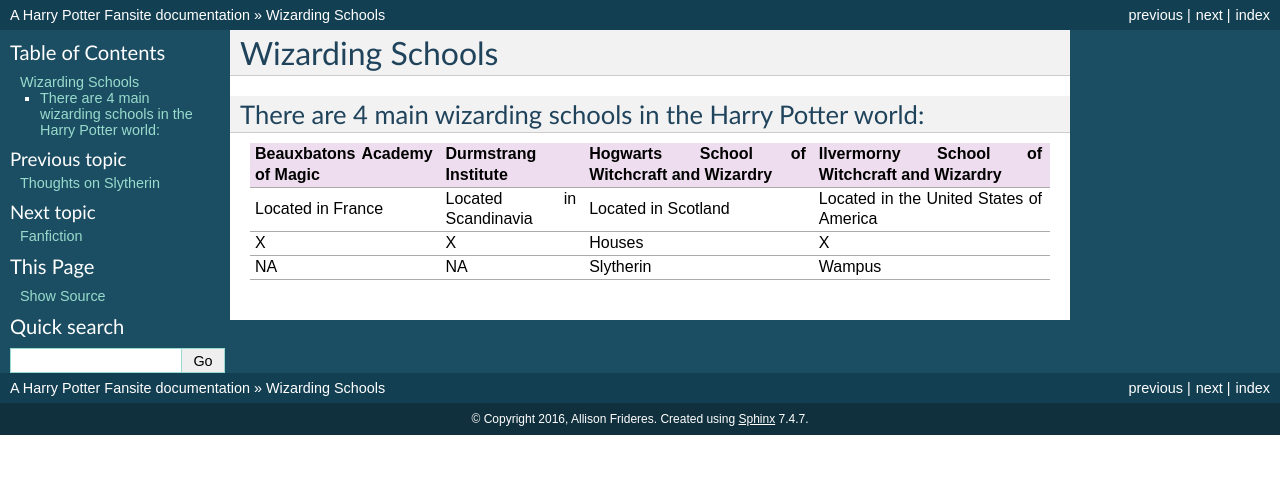
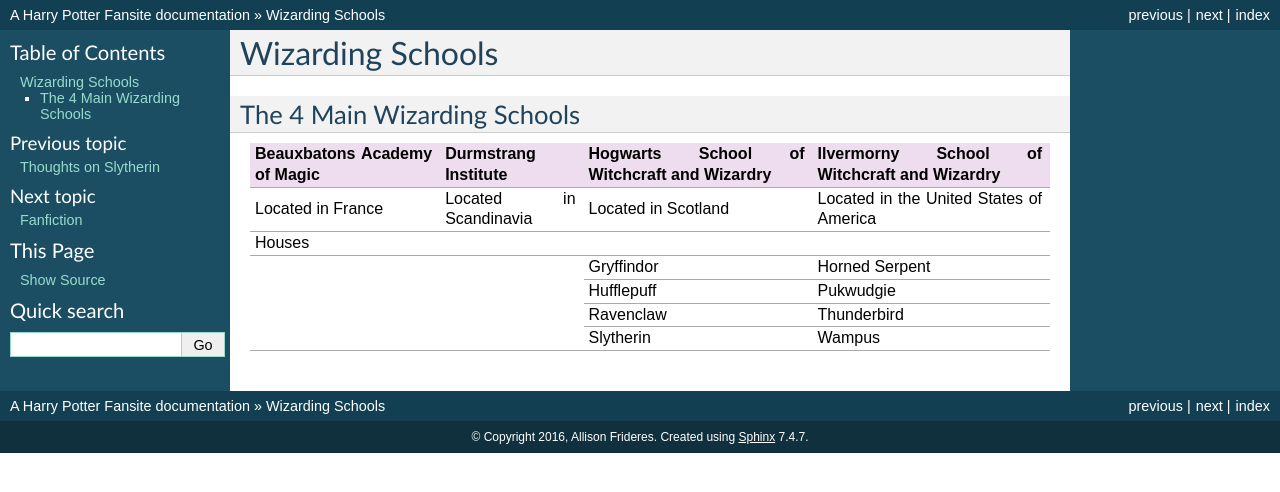
Before and after one commit to AshMad95/harrypotter, a Sphinx documentation site: the page built from source/wizarding_schools/wizarding_schools.rst, in a window 1280 px wide. Shown: the top 492 px of the page. Built offline with Sphinx 7.4.7, drawn with Linux system fonts in a browser that asks for light colours.

Commit message:
Changed the table to make it look the correct way

```diff
--- a/source/wizarding_schools/wizarding_schools.rst
+++ b/source/wizarding_schools/wizarding_schools.rst
@@ -1,21 +1,21 @@
 Wizarding Schools
 =================
 
-There are 4 main wizarding schools in the Harry Potter world:
----------------------------------------------------------------
+The 4 Main Wizarding Schools
+------------------------
 
-============================  ========================  ==========================================  ============================================
-Beauxbatons Academy of Magic    Durmstrang Institute    Hogwarts School of Witchcraft and Wizardry  Ilvermorny School of Witchcraft and Wizardry
-============================  ========================  ==========================================  ============================================
-    Located in France          Located in Scandinavia             Located in Scotland                 Located in the United States of America
-----------------------------  ------------------------  ------------------------------------------  --------------------------------------------
-X                             X                         Houses                                      X
-----------------------------  ------------------------  ------------------------------------------  --------------------------------------------
-NA                            NA                        Gryffindor                                  Horned Serpent
-                                                        ------------------------------------------  --------------------------------------------
-                                                        Hufflepuff                                  Pukwudgie
-                                                        ------------------------------------------  --------------------------------------------
-                                                        Ravenclaw                                   Thunderbird
-                                                        ------------------------------------------  --------------------------------------------
-                                                        Slytherin                                   Wampus
-============================  ========================  ==========================================  ============================================
++-----------------------------+------------------------+--------------------------------------------+----------------------------------------------+
+| Beauxbatons Academy of Magic| Durmstrang Institute   | Hogwarts School of Witchcraft and Wizardry | Ilvermorny School of Witchcraft and Wizardry |
++=============================+========================+============================================+==============================================+
+|     Located in France       |Located in Scandinavia  |           Located in Scotland              |   Located in the United States of America    |
++-----------------------------+------------------------+--------------------------------------------+----------------------------------------------+
+|                                                           Houses                                                                                 |
++-----------------------------+------------------------+--------------------------------------------+----------------------------------------------+
+|                             |                        |Gryffindor                                  | Horned Serpent                               |
+|                             |                        +--------------------------------------------+----------------------------------------------+
+|                             |                        |Hufflepuff                                  | Pukwudgie                                    |
+|                             |                        +--------------------------------------------+----------------------------------------------+
+|                             |                        |Ravenclaw                                   | Thunderbird                                  |
+|                             |                        +--------------------------------------------+----------------------------------------------+
+|                             |                        |Slytherin                                   | Wampus                                       |
++-----------------------------+------------------------+--------------------------------------------+----------------------------------------------+
```
